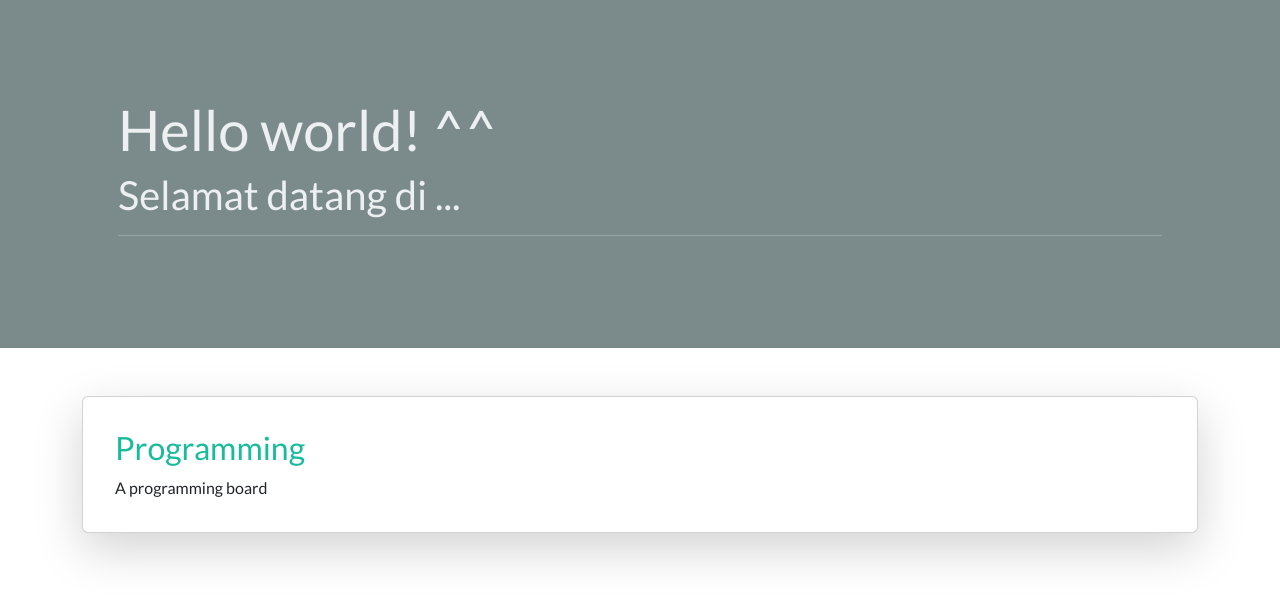
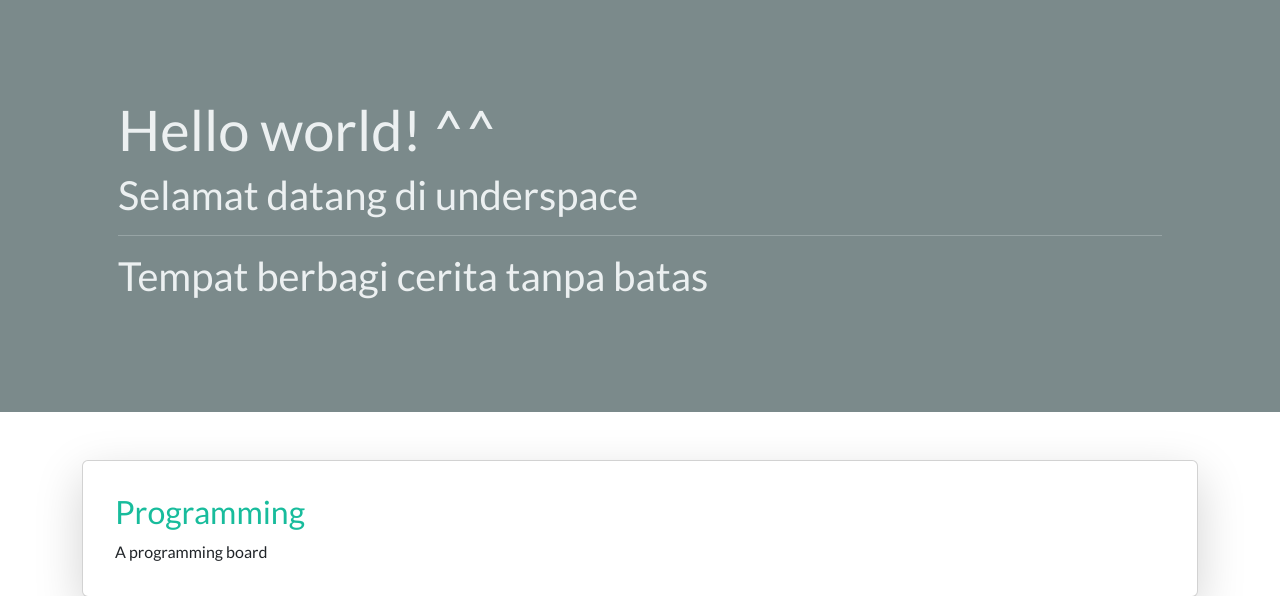
Before and after one commit to selly578/underspace, a Django app: page / in a window 1280 px wide. Shown: the part 72-668 px from the top of the page. Run offline with Django 5.2, Linux system fonts and the light colour scheme; data comes from the database, SQL or seed files in the repository; some libraries are stand-ins or nearby versions.

Commit message:
update some text

```diff
--- a/forum/templates/board.html
+++ b/forum/templates/board.html
@@ -11,7 +11,7 @@
         {% csrf_token %}
         {{ form|crispy }}
         <button class="btn btn-primary">
-            Buat
+            Buat postingan
         </button>
     </form>
     <main class="my-5">
--- a/forum/templates/index.html
+++ b/forum/templates/index.html
@@ -3,8 +3,11 @@
 <div class="container-fluid bg-dark text-light p-5">
     <div class="container bg-dark p-5">
         <h1 class="display-4">Hello world! ^^</h1>
-        <h2>Selamat datang di ... <h2>
+        <h2>Selamat datang di underspace <h2>
         <hr>
+        <p>
+            Tempat berbagi cerita tanpa batas
+        </p>
     </div>
 </div>
 <div class="container mt-5">
```
